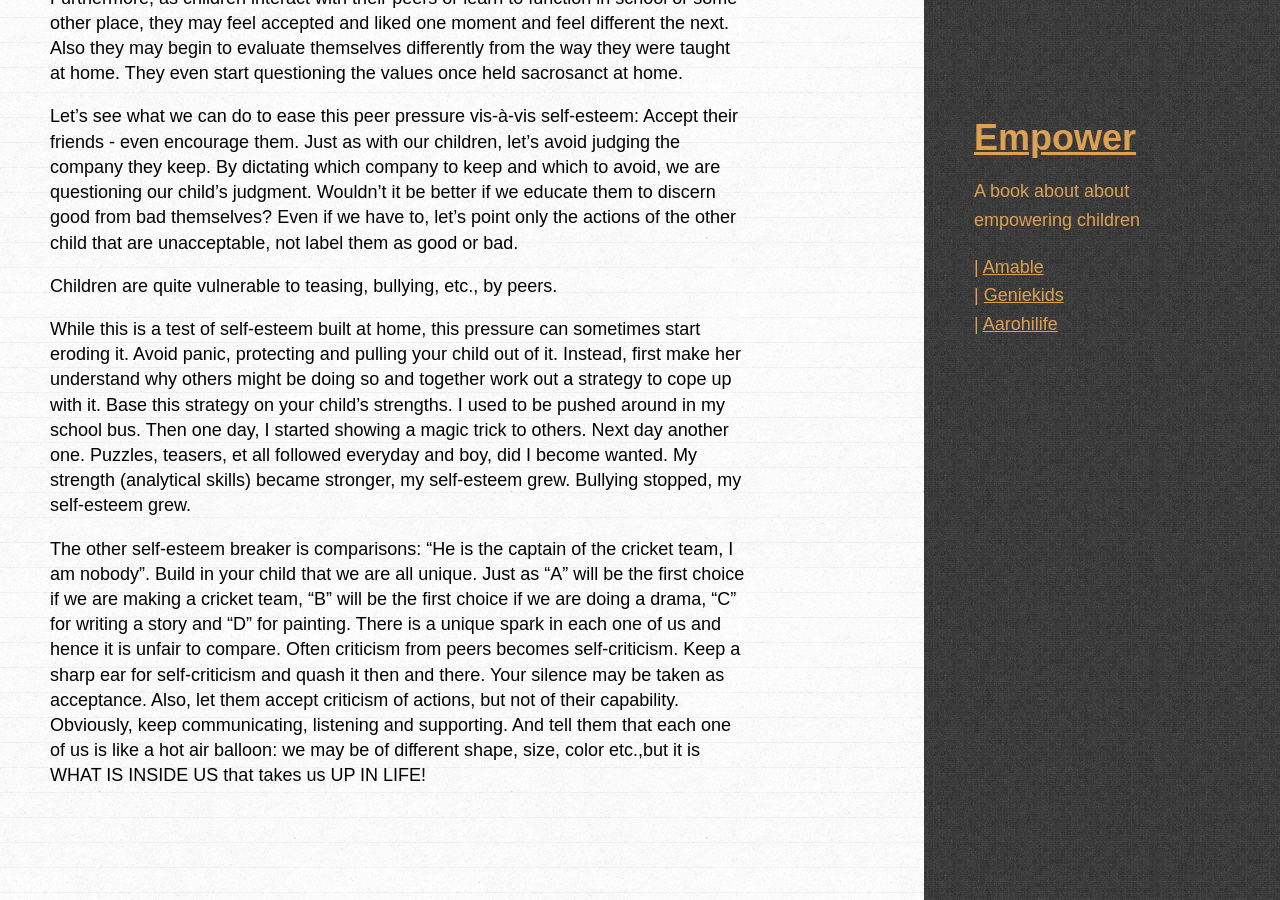
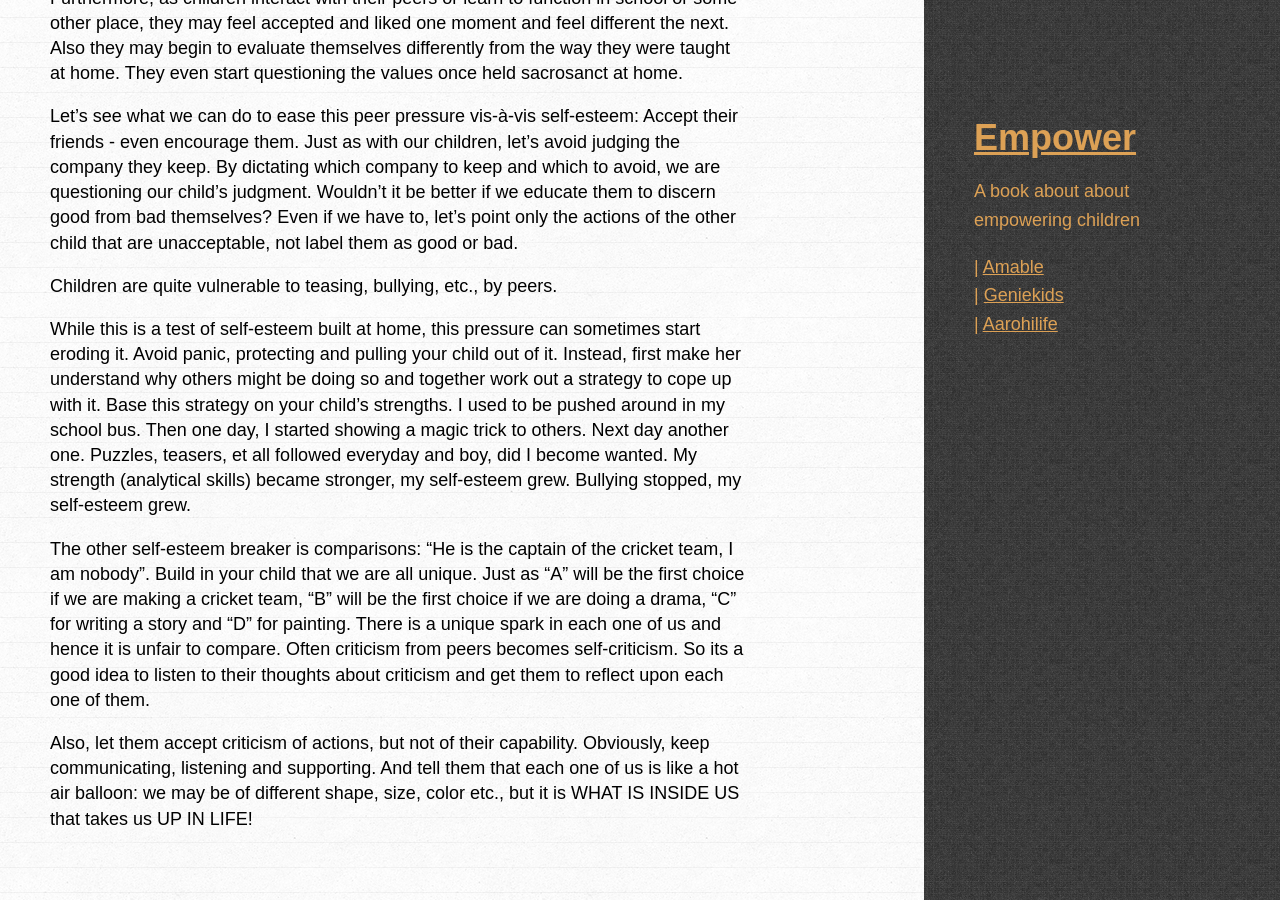
Before and after one commit to amitkaps/empower, a Jekyll site: the page built from _posts/2013-08-01-peers.md, in a window 1280 px wide and 900 px high, scrolled down 843 px. Built offline with Jekyll 4.4.1, drawn with Linux system fonts in a browser that asks for light colours; some web fonts are replaced.

Commit message:
Updated 2013-08-01-peers.md

```diff
--- a/_posts/2013-08-01-peers.md
+++ b/_posts/2013-08-01-peers.md
@@ -42,4 +43,6 @@ Children are quite vulnerable to teasing, bullying, etc., by peers.
 
 While this is a test of self-esteem built at home, this pressure can sometimes start eroding it. Avoid panic, protecting and pulling your child out of it. Instead, first make her understand why others might be doing so and together work out a strategy to cope up with it. Base this strategy on your child's strengths. I used to be pushed around in my school bus. Then one day, I started showing a magic trick to others. Next day another one. Puzzles, teasers, et all followed everyday and boy, did I become wanted. My strength (analytical skills) became stronger, my self-esteem grew. Bullying stopped, my self-esteem grew.
 
-The other self-esteem breaker is comparisons: "He is the captain of the cricket team, I am nobody". Build in your child that we are all unique. Just as "A" will be the first choice if we are making a cricket team, "B" will be the first choice if we are doing a drama, "C" for writing a story and "D" for painting. There is a unique spark in each one of us and hence it is unfair to compare. Often criticism from peers becomes self-criticism. Keep a sharp ear for self-criticism and quash it then and there. Your silence may be taken as acceptance. Also, let them accept criticism of actions, but not of their capability. Obviously, keep communicating, listening and supporting. And tell them that each one of us is like a hot air balloon: we may be of different shape, size, color etc.,but it is WHAT IS INSIDE US that takes us UP IN LIFE!
+The other self-esteem breaker is comparisons: "He is the captain of the cricket team, I am nobody". Build in your child that we are all unique. Just as "A" will be the first choice if we are making a cricket team, "B" will be the first choice if we are doing a drama, "C" for writing a story and "D" for painting. There is a unique spark in each one of us and hence it is unfair to compare. Often criticism from peers becomes self-criticism. So its a good idea to listen to their thoughts about criticism and get them to reflect upon each one of them.
+
+Also, let them accept criticism of actions, but not of their capability. Obviously, keep communicating, listening and supporting. And tell them that each one of us is like a hot air balloon: we may be of different shape, size, color etc., but it is WHAT IS INSIDE US that takes us UP IN LIFE!
```
Also changed, not shown: other parts of _posts/2013-08-01-peers.md (+2 -1 lines).
